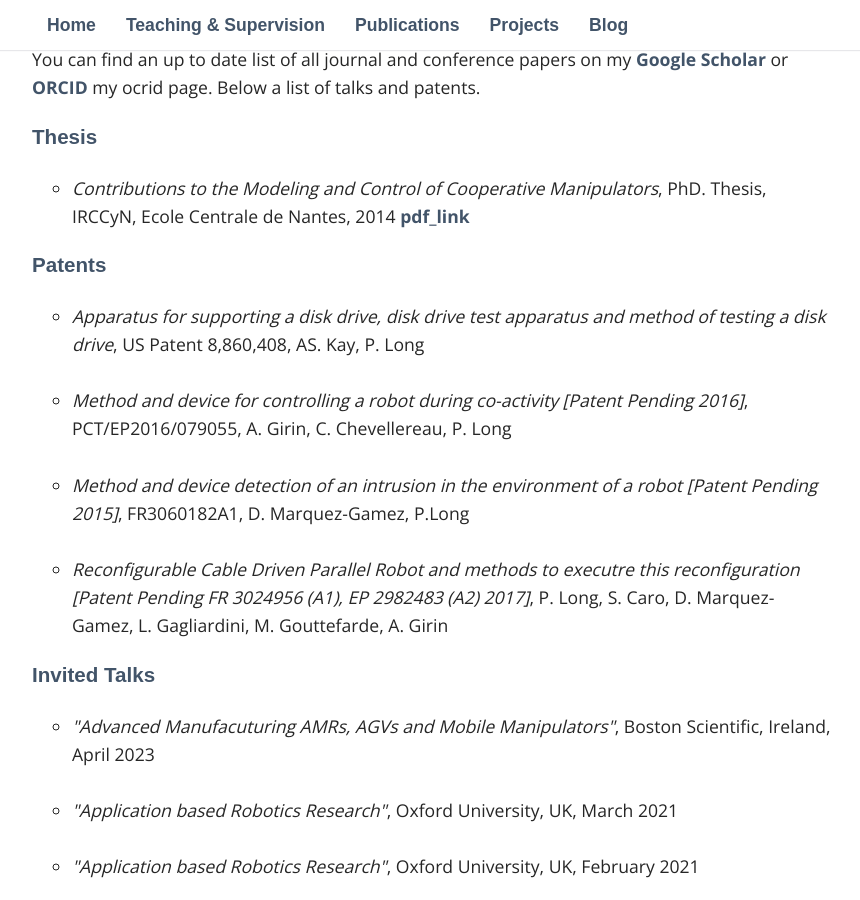
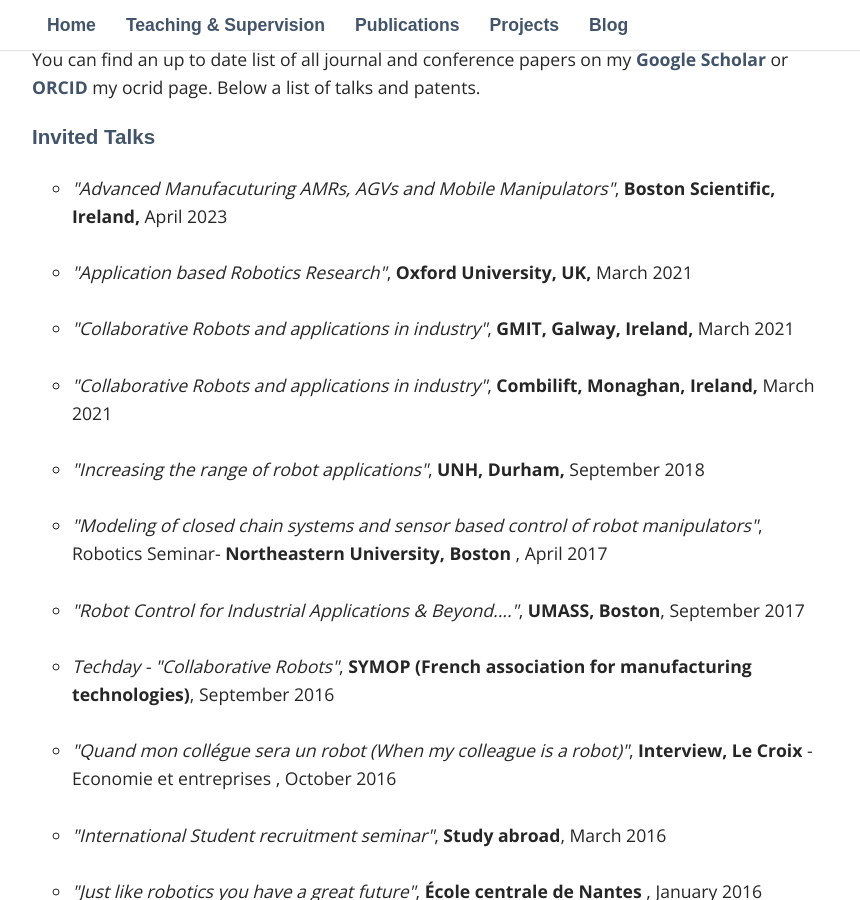
Before and after one commit to philip-long/philip-long.github.io, a Jekyll site: the page built from publications/index.html, in a window 1280 px wide and 900 px high, scrolled down 296 px. Shown: the whole window, without its empty margins (208-1068 px from the left). Built offline with Jekyll 4.4.1, drawn with Linux system fonts in a browser that asks for light colours; nearby versions of some CDN libraries; some web fonts are replaced; library files that are not in the unit come from our copies; some of the changed text lies outside the part shown.

Commit message:
Update index.html

```diff
--- a/publications/index.html
+++ b/publications/index.html
@@ -8,6 +8,99 @@
   You can find an up to date list of all journal and conference papers on my  <a href="https://scholar.google.com/citations?user=FFAElw4AAAAJ&hl=en&oi=sra">Google Scholar</a> or <a href="https://orcid.org/0000-0002-0784-8720">ORCID</a> my ocrid page. Below a list of talks and patents.
 
   <br>
+
+
+<div class="blurb">
+ <h3> Invited Talks</h3>
+
+ <ul style="list-style-type:circle">
+
+           <li>
+    <i> "Advanced Manufacuturing AMRs, AGVs and Mobile Manipulators"</i>, <b> Boston Scientific, Ireland,</b> April 2023 <br><br>
+    </li>
+
+
+        <li>
+    <i> "Application based Robotics Research"</i>, <b> Oxford University, UK,</b> March 2021 <br><br>
+    </li>
+
+
+       <li>
+    <i> "Collaborative Robots and applications in industry"</i>, <b> GMIT, Galway, Ireland,</b> March 2021 <br><br>
+    </li>
+
+        <li>
+    <i> "Collaborative Robots and applications in industry"</i>, <b> Combilift, Monaghan, Ireland,</b> March 2021 <br><br>
+    </li>
+
+
+      <li>
+    <i> "Increasing the range of robot applications"</i>, <b> UNH, Durham,</b> September 2018 <br><br>
+    </li>
+
+
+       <li>
+    <i> "Modeling of closed chain systems and sensor based control of robot manipulators"</i>, Robotics Seminar- <b> Northeastern University, Boston </b>, April 2017 <br><br>
+    </li>
+
+        <li>
+    <i> "Robot Control for Industrial Applications & Beyond...."</i>, <b> UMASS, Boston</b>, September 2017 <br><br>
+    </li>
+
+       <li>
+    <i> Techday - "Collaborative Robots"</i>, <b> SYMOP (French association for manufacturing technologies)</b>, September 2016 <br><br>
+    </li>
+    <li>
+    <i> "Quand mon collégue sera un robot (When my colleague is a robot)"</i>, <b> Interview, Le Croix</b> - Economie et entreprises , October 2016 <br><br>
+    </li>
+
+    <li>
+    <i>"International Student recruitment seminar"</i>, <b> Study abroad</b>, March 2016<br><br>
+    </li>
+
+
+         <li>
+    <i>"Just like robotics you have a great future"</i>, <b> École centrale de Nantes </b> , January 2016<br><br>
+    </li>
+
+    </ul>
+</div>
+
+
+     <h3> Thesis </h3>
+    <ul style="list-style-type:circle">
+      <li>
+    <i>Contributions to the Modeling and Control of Cooperative Manipulators</i>, PhD. Thesis, IRCCyN, Ecole Centrale de Nantes, 2014
+          <a href="https://www.researchgate.net/publication/294870163_Contributions_to_the_Modeling_and_Control_of_Cooperative_Manipulators"> pdf_link</a>
+
+     </li>
+
+     </ul>
+
+</div><!-- /.blurb -->
+
+<div class="blurb">
+
+<h3> Patents</h3>
+    <ul style="list-style-type:circle">
+      <li>
+    <i>Apparatus for supporting a disk drive, disk drive test apparatus and method of testing a disk drive</i>, US Patent 8,860,408, AS. Kay, P. Long<br><br>
+    </li>
+
+    <li>
+    <i>Method and device for controlling a robot during co-activity [Patent Pending 2016]</i>,  PCT/EP2016/079055, A. Girin, C. Chevellereau, P. Long<br>
+    </li>
+       <br>
+    <li>
+    <i>Method and device detection of an intrusion in the environment of a robot  [Patent Pending 2015]</i>, FR3060182A1, D. Marquez-Gamez, P.Long <P. Longbr>
+    </li>
+       <br>
+    <li>
+    <i>Reconfigurable Cable Driven Parallel Robot and methods to executre this reconfiguration [Patent Pending  FR 3024956 (A1), EP 2982483 (A2) 2017]</i>,  P. Long, S. Caro, D. Marquez-Gamez, L. Gagliardini, M. Gouttefarde, A. Girin<br>
+    </li>
+    </ul>
+</div><!-- /.blurb -->
+
 
 
 
@@ -289,97 +382,3 @@
         </ul>
 /-->
       <!-------------------------------------------/-->
-
-     <h3> Thesis </h3>
-    <ul style="list-style-type:circle">
-      <li>
-    <i>Contributions to the Modeling and Control of Cooperative Manipulators</i>, PhD. Thesis, IRCCyN, Ecole Centrale de Nantes, 2014
-          <a href="https://www.researchgate.net/publication/294870163_Contributions_to_the_Modeling_and_Control_of_Cooperative_Manipulators"> pdf_link</a>
-
-     </li>
-
-     </ul>
-
-</div><!-- /.blurb -->
-
-<div class="blurb">
-
-<h3> Patents</h3>
-    <ul style="list-style-type:circle">
-      <li>
-    <i>Apparatus for supporting a disk drive, disk drive test apparatus and method of testing a disk drive</i>, US Patent 8,860,408, AS. Kay, P. Long<br><br>
-    </li>
-
-    <li>
-    <i>Method and device for controlling a robot during co-activity [Patent Pending 2016]</i>,  PCT/EP2016/079055, A. Girin, C. Chevellereau, P. Long<br>
-    </li>
-       <br>
-    <li>
-    <i>Method and device detection of an intrusion in the environment of a robot  [Patent Pending 2015]</i>, FR3060182A1, D. Marquez-Gamez, P.Long <P. Longbr>
-    </li>
-       <br>
-    <li>
-    <i>Reconfigurable Cable Driven Parallel Robot and methods to executre this reconfiguration [Patent Pending  FR 3024956 (A1), EP 2982483 (A2) 2017]</i>,  P. Long, S. Caro, D. Marquez-Gamez, L. Gagliardini, M. Gouttefarde, A. Girin<br>
-    </li>
-    </ul>
-</div><!-- /.blurb -->
-
-<div class="blurb">
- <h3> Invited Talks</h3>
-
- <ul style="list-style-type:circle">
-
-           <li>
-    <i> "Advanced Manufacuturing AMRs, AGVs and Mobile Manipulators"</i>, Boston Scientific, Ireland, April 2023 <br><br>
-    </li>
-
-
-        <li>
-    <i> "Application based Robotics Research"</i>, Oxford University, UK, March 2021 <br><br>
-    </li>
-
-
-        <li>
-    <i> "Application based Robotics Research"</i>, Oxford University, UK, February 2021 <br><br>
-    </li>
-
-       <li>
-    <i> "Collaborative Robots and applications in industry"</i>, GMIT, Galway, Ireland, March 2021 <br><br>
-    </li>
-
-        <li>
-    <i> "Collaborative Robots and applications in industry"</i>, Combilift, Monaghan, Ireland, March 2021 <br><br>
-    </li>
-
-
-      <li>
-    <i> "Increasing the range of robot applications"</i>, UNH, Durham, September 2018 <br><br>
-    </li>
-
-
-       <li>
-    <i> "Modeling of closed chain systems and sensor based control of robot manipulators"</i>, Robotics Seminar- Northeastern University, April 2017 <br><br>
-    </li>
-
-        <li>
-    <i> "Robot Control for Industrial Applications & Beyond...."</i>, UMASS, Boston, September 2017 <br><br>
-    </li>
-
-       <li>
-    <i> Techday - "Collaborative Robots"</i>, SYMOP (French association for manufacturing technologies), September 2016 <br><br>
-    </li>
-    <li>
-    <i> "Quand mon collégue sera un robot (When my colleague is a robot)"</i>, Interview, Le Croix - Economie et entreprises , October 2016 <br><br>
-    </li>
-
-    <li>
-    <i>"International Student recruitment seminar"</i>, Study abroad, March 2016<br><br>
-    </li>
-
-
-         <li>
-    <i>"Just like robotics you have a great future"</i>, École centrale de Nantes, January 2016<br><br>
-    </li>
-
-    </ul>
-</div>
```
